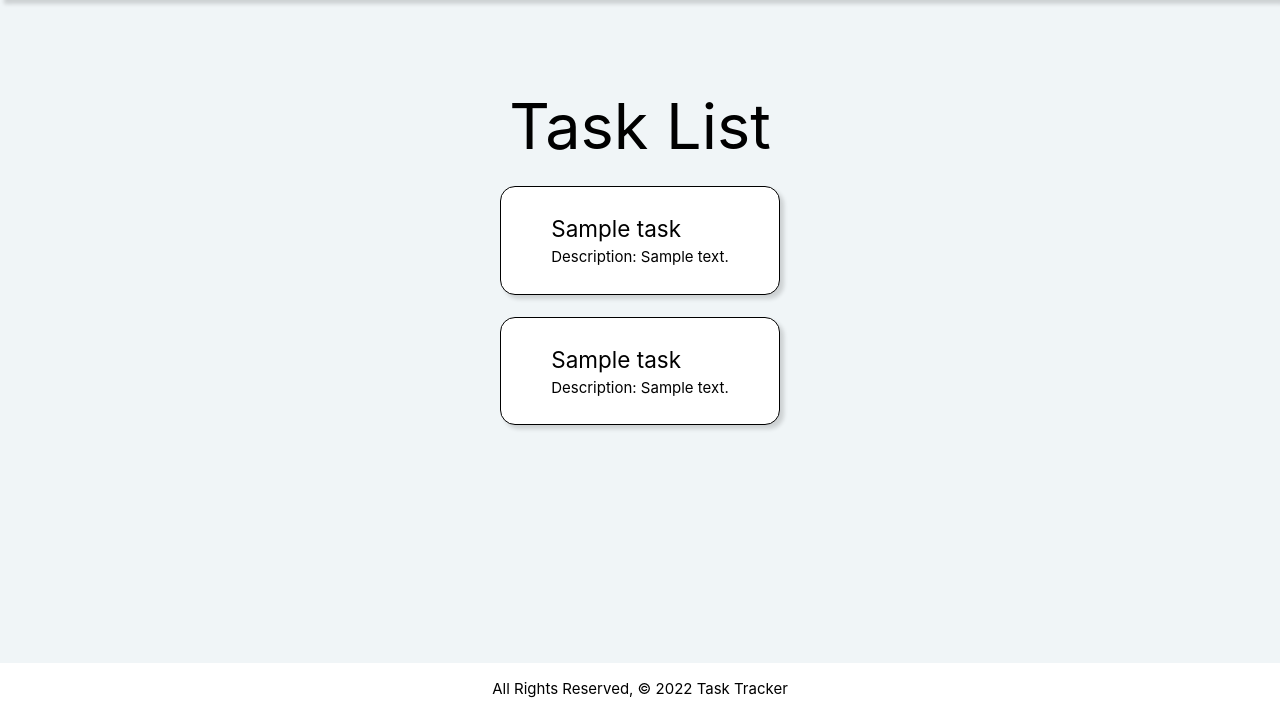
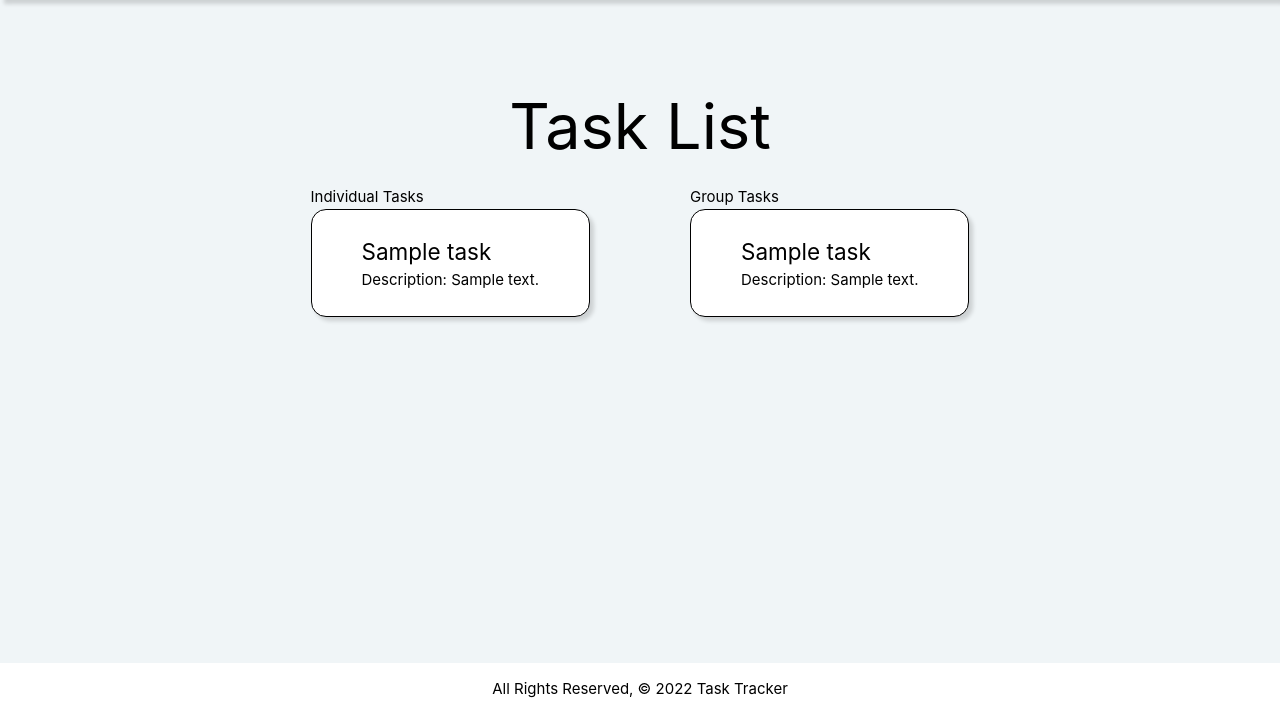
Before and after one commit to PeterSYoo/task_tracker, a Django app: page /tasks/ in a window 1280 px wide. Shown: the part 85-800 px from the top of the page. Run offline with Django 4.2, Linux system fonts and the light colour scheme; a user stored in the database is signed in; tables that the repository leaves empty hold one stand-in row (values such as "Sample post").

Commit message:
wip: task index correctly renders individual tasks and group tasks now

```diff
--- a/main_app/static/css/tasks.css
+++ b/main_app/static/css/tasks.css
@@ -21,3 +21,20 @@
 .task-details--card-name {
   font-size: 1.5em;
 }
+
+.task-list {
+  display: grid;
+  grid-template-columns: auto auto;
+  grid-template-rows: auto;
+  grid-template-areas:
+    "individual group";
+  gap: 100px;
+}
+
+.task-list--individual {
+  grid-area: individual;
+}
+
+.task-list--group {
+  grid-area: group;
+}
--- a/main_app/templates/tasks/index.html
+++ b/main_app/templates/tasks/index.html
@@ -8,6 +8,22 @@
 <h1>Task List</h1>
 
 <div class="task-list">
+
+  <div class="task-list--individual">
+    Individual Tasks
+    {% for task in user_tasks %}
+      <a href="{% url 'detail' task.id %}">
+        <div class="task-list--card">
+          <span class="task-list--card-name">{{ task.name }}</span><br>
+          <span class="task-list--card-description">Description: {{ task.description }}</span>
+        </div>
+      </a>
+      <br>
+    {% endfor %}
+  </div>
+
+  <div class="task-list--group">
+    Group Tasks
     {% for task in users_tasks %}
       <a href="{% url 'detail' task.id %}">
         <div class="task-list--card">
@@ -17,15 +33,8 @@
       </a>
       <br>
     {% endfor %}
+  </div>
 
-{% for task in user_tasks %}
-  <a href="{% url 'detail' task.id %}">
-    <div class="task-list--card">
-      <span class="task-list--card-name">{{ task.name }}</span><br>
-      <span class="task-list--card-description">Description: {{ task.description }}</span>
 </div>
-  </a>
-  <br>
-{% endfor %}
 
 {% endblock %}
```
Lines whose indentation alone changed are shown as unchanged.
